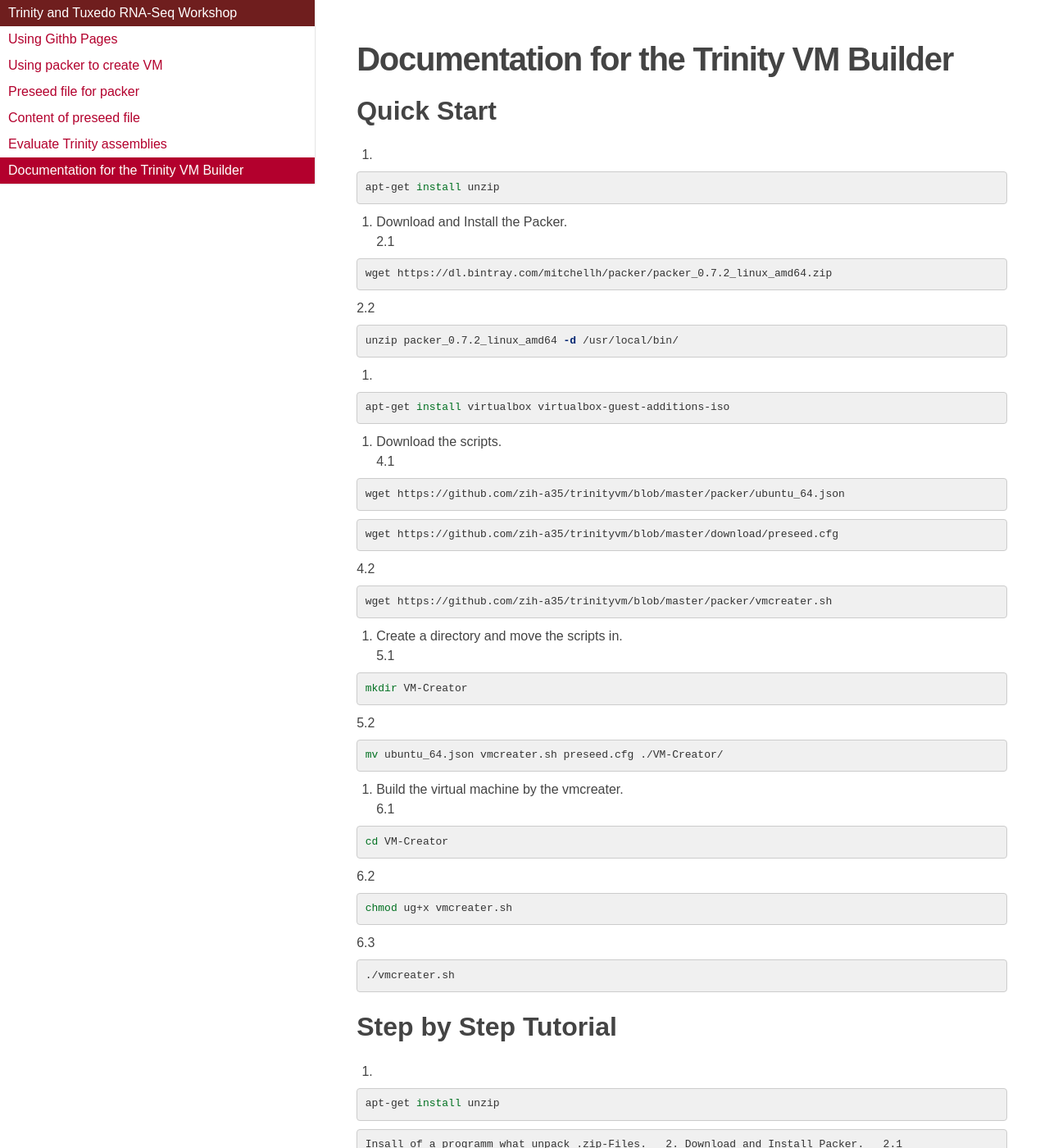
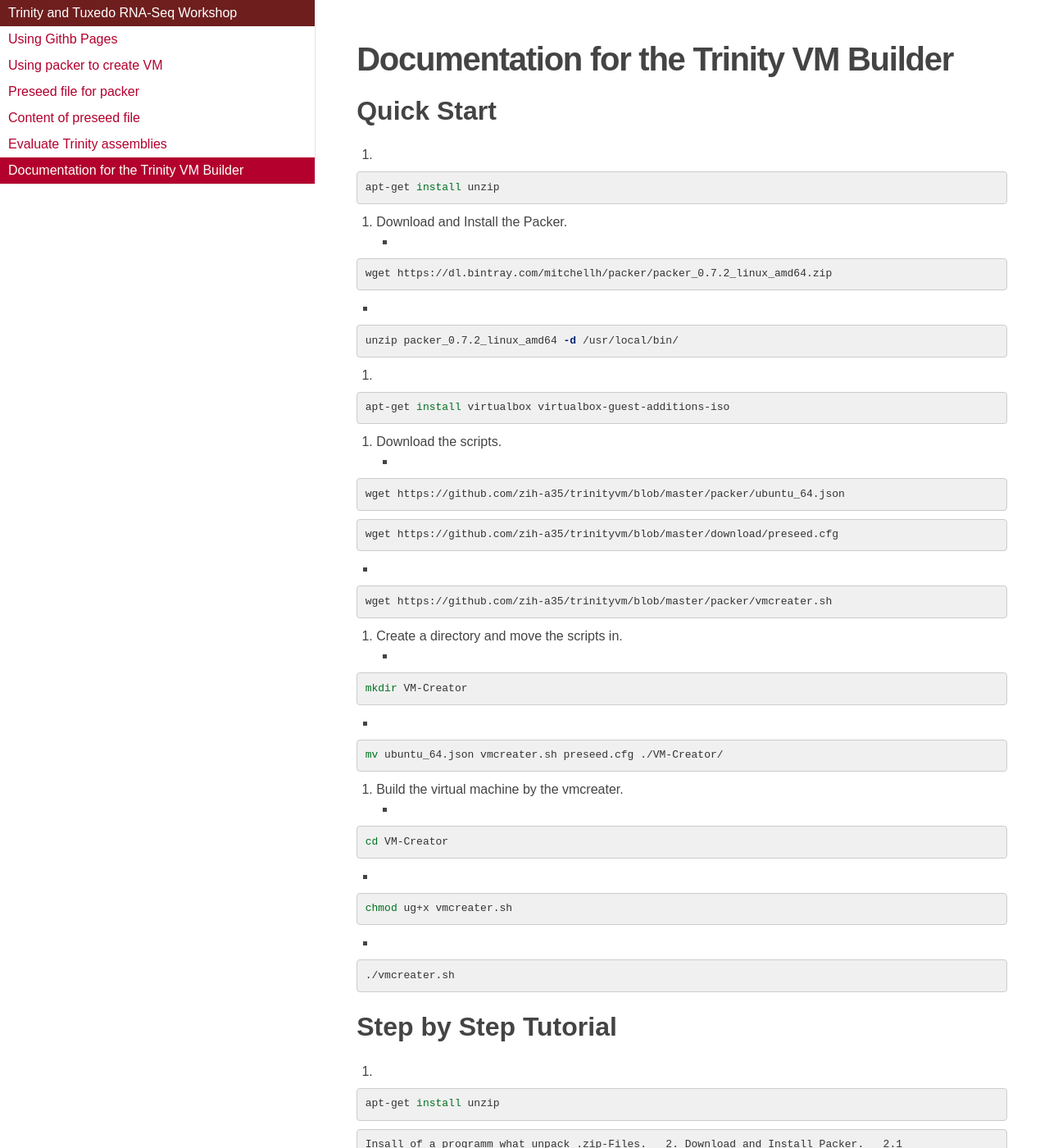
Before and after one commit to freme/trinityvm, a Jekyll site: the page built from pages/5-documentation.md, in a window 1280 px wide and 1400 px high. Shown: the whole window at 82% size. Built offline with Jekyll 4.4.1, drawn with Linux system fonts in a browser that asks for light colours.

Commit message:
change list numbers to points

```diff
--- a/pages/5-documentation.md
+++ b/pages/5-documentation.md
@@ -11,40 +11,40 @@ Quick Start
 apt-get install unzip
 {% endhighlight %}
 2. Download and Install the Packer.
-2.1 {% highlight bash %}
+* {% highlight bash %}
 wget https://dl.bintray.com/mitchellh/packer/packer_0.7.2_linux_amd64.zip
 {% endhighlight %}
-2.2 {% highlight bash %}
+* {% highlight bash %}
 unzip packer_0.7.2_linux_amd64 -d /usr/local/bin/
 {% endhighlight %}
 3. {% highlight bash %}
 apt-get install virtualbox virtualbox-guest-additions-iso
 {% endhighlight %}
 4. Download the scripts.
-4.1 {% highlight bash %}
+* {% highlight bash %}
 wget https://github.com/zih-a35/trinityvm/blob/master/packer/ubuntu_64.json
 {% endhighlight %}
 {% highlight bash %}
 wget https://github.com/zih-a35/trinityvm/blob/master/download/preseed.cfg
 {% endhighlight %}
-4.2 {% highlight bash %}
+* {% highlight bash %}
 wget https://github.com/zih-a35/trinityvm/blob/master/packer/vmcreater.sh
 {% endhighlight %}
 5. Create a directory and move the scripts in.
-5.1 {% highlight bash %}
+* {% highlight bash %}
 mkdir VM-Creator
 {% endhighlight %}
-5.2 {% highlight bash %}
+* {% highlight bash %}
 mv ubuntu_64.json vmcreater.sh preseed.cfg ./VM-Creator/
 {% endhighlight %}
 6. Build the virtual machine by the vmcreater.
-6.1 {% highlight bash %}
+* {% highlight bash %}
 cd VM-Creator
 {% endhighlight %}
-6.2 {% highlight bash %}
+* {% highlight bash %}
 chmod ug+x vmcreater.sh
 {% endhighlight %}
-6.3 {% highlight bash %}
+* {% highlight bash %}
 ./vmcreater.sh
 {% endhighlight %}
 
```
